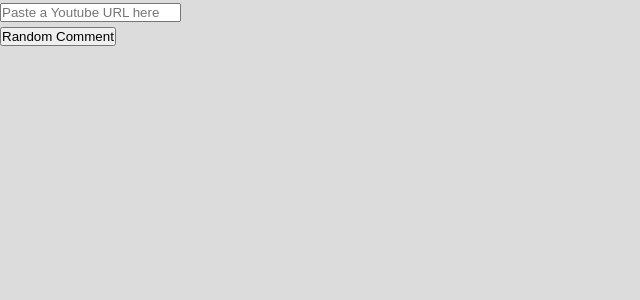
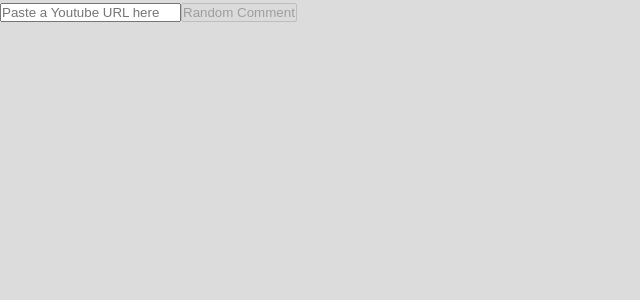
Before and after one commit to mreed4/reminiscence, a React (Vite) app: page / in a window 1280 px wide. Shown: the top 300 px of the page, without its empty margins (0-640 px from the left). Built offline with nearby package versions, Linux system fonts and the light colour scheme.

Commit message:
State and functionality

```diff
--- a/src/App.jsx
+++ b/src/App.jsx
@@ -5,16 +5,14 @@ import "./App.css";
 
 function App() {
   const { appState, handlePaste, getRandomComment } = useContext(AppContext);
-  const { videoTitle, videoURL, randomComment, videoComments } = appState;
+  const { videoTitle, videoURL, randomComment, videoComments, commentError, videoId } = appState;
 
   const inputRef = useRef();
 
   useEffect(() => {
-    if (document.activeElement === inputRef.current) {
-      inputRef.current.focus();
-    }
+    // inputRef.current.focus();
 
-    if (appState.videoId) {
+    if (videoId) {
       console.log("appState", appState);
       inputRef.current.value = "";
     }
@@ -22,10 +20,21 @@ function App() {
 
   return (
     <>
-      <input type="text" placeholder="Paste a Youtube URL here" ref={inputRef} onPaste={handlePaste} value={videoURL} />
-      <h1>{videoTitle}</h1>
-      <p>{randomComment.snippet?.topLevelComment?.snippet?.textOriginal}</p>
-      <button onClick={() => getRandomComment(videoComments)}>Random Comment</button>
+      <input
+        type="text"
+        placeholder="Paste a Youtube URL here"
+        ref={inputRef}
+        onPaste={handlePaste}
+        value={videoURL}
+        /* */
+      />
+      <button onClick={() => getRandomComment(videoComments)} disabled={!videoComments.length}>
+        Random Comment
+      </button>
+      {commentError ? <h1>Invalid Youtube URL</h1> : <h1>{videoTitle}</h1>}
+      <div>
+        <p>{randomComment.snippet?.topLevelComment?.snippet?.textOriginal}</p>
+      </div>
     </>
   );
 }
--- a/src/AppContext.jsx
+++ b/src/AppContext.jsx
@@ -7,22 +7,28 @@ const netlify = "/.netlify/functions";
 
 const AppContext = createContext();
 
+const initialAppState = {
+  videoId: "",
+  videoTitle: "",
+  videoComments: [],
+  randomComment: {},
+  commentError: false,
+};
+
 function AppProvider({ children }) {
-  const [appState, setAppState] = useState({
-    videoId: "",
-    videoTitle: "",
-    videoComments: [],
-    randomComment: {},
-  });
+  const [appState, setAppState] = useState({ ...initialAppState });
 
   const handlePaste = (event) => {
     const videoURL = event.clipboardData.getData("text");
     const videoId = youtubeParser(videoURL);
 
-    setAppState((prev) => ({ ...prev, videoId }));
-
-    getVideoTitle(videoId);
-    getVideoComments(videoId);
+    if (videoId) {
+      setAppState((prev) => ({ ...prev, videoId, commentError: false }));
+      getVideoTitle(videoId);
+      getVideoComments(videoId);
+    } else {
+      setAppState((prev) => ({ ...prev, commentError: true, videoId: "", videoTitle: "", videoComments: [], randomComment: {} }));
+    }
 
     // console.log("videoId", videoId);
   };
```
